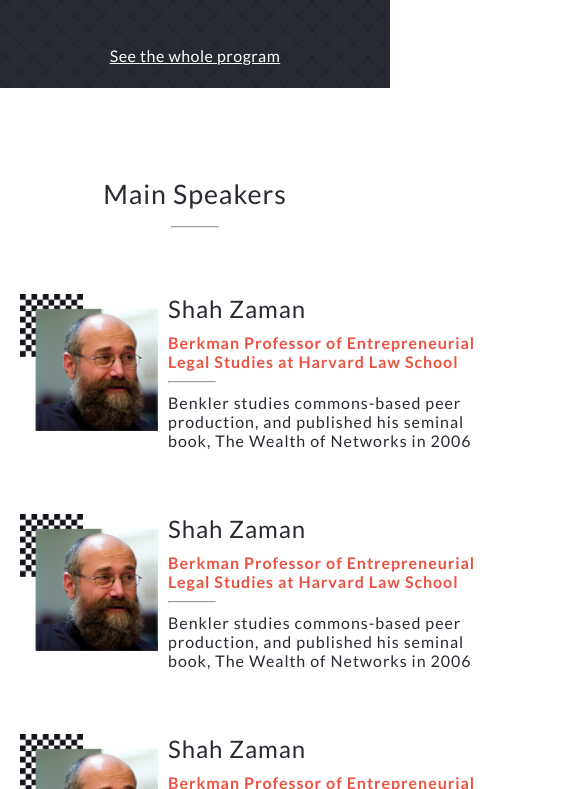
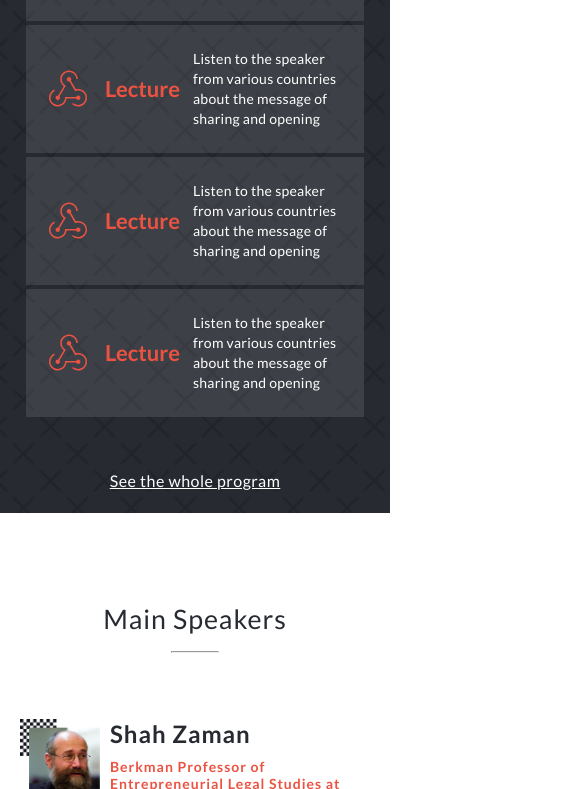
Before and after one commit to shahzaman900/module1-capstone-project, a website: page index.html in a window 390 px wide. Shown: the part 1211-2000 px from the top of the page, 585 px wide, since content can reach past the window. Drawn offline with nearby package versions, Linux system fonts and the light colour scheme; files whose address does not match are found by name.

Commit message:
complete mobile version of header , headline and speakers section

```diff
--- a/scss/headline/_headline.scss
+++ b/scss/headline/_headline.scss
@@ -1,4 +1,4 @@
-@mixin mobile {
+@mixin mobileHeadline {
   @media (max-width: 768px) {
     @content;
   }
@@ -22,6 +22,12 @@
     align-items: flex-start;
     gap: 1.875rem;
 
+    @include mobileHeadline {
+     max-width: none;
+     padding-left: 1rem;
+     padding-right: 1rem;
+  }
+
     .heading {
       display: flex;
       flex-direction: column;
@@ -32,6 +38,10 @@
         color: var(--primary-c-olor, #EC5242);
         font-size: 2.85438rem;
         letter-spacing: 0.08725rem;
+
+        @include mobileHeadline {
+          font-size: 1.5rem;
+        }
       }
 
       h1 {
@@ -42,6 +52,14 @@
           line-height: 5.625rem;
           letter-spacing: -0.09rem;
           background-image: url(../images/bg.jpg);
+
+          @include mobileHeadline {
+          font-size: 3rem;
+          font-weight: 700;
+          line-height: 3rem;
+          letter-spacing: -0.09rem;
+          background-image: url(../images/bg.jpg);
+        }
       }
     }
 
@@ -53,6 +71,10 @@
       gap: 0.625rem;
       border: 5px solid #FFF;
       background: #FAFAFB;
+
+      @include mobileHeadline {
+        width: 100%;
+      }
 
       p {
         color: var(--secondary-color, #272A31);
@@ -72,43 +94,28 @@
       h4 {
         color: var(--secondary-color, #272A31);
         font-size: 2.25rem;
-        font-family: Lato;
         font-weight: 900;
         letter-spacing: 0.09375rem;
+
+        @include mobileHeadline {
+          font-size: 1.5rem;
+          font-weight: 700;
+        }
+
       }
 
       p {
         color: var(--secondary-color, #272A31);
         font-size: 1.5rem;
-        font-family: Lato;
         font-weight: 500;
         letter-spacing: -0.03125rem;
+
+        @include mobileHeadline {
+          font-size: 1rem;
+        }
       }
     }
   }
 
-  @include mobile {
-    background-color: #EC5242;
 
-    .content {
-      max-width: unset;
-      gap: 1rem;
-
-      .heading {
-
-        h3 {
-          font-size: 1.5rem;
-        }
-
-        h1 {
-          font-size: 3rem;
-          font-weight: 900;
-          line-height: 5.625rem;
-          letter-spacing: -0.09rem;
-          background-image: url(../images/bg.jpg);
-        }
-
-      }
-    }
-  }
 }
--- a/scss/mainProgram/_mainProgram.scss
+++ b/scss/mainProgram/_mainProgram.scss
@@ -1,3 +1,10 @@
+@mixin mainProgram {
+  @media (max-width: 768px) {
+    @content;
+  }
+}
+
+
 #mainProgram {
   display: flex;
   padding: 0.625rem;
@@ -12,8 +19,12 @@
     display: flex;
     flex-direction: column;
     align-items: center;
-    width: 65rem;
+    max-width: 65rem;
     gap: 2.625rem;
+
+    @include mainProgram {
+      width: 100%;
+    }
 
     .title {
       display: flex;
@@ -43,6 +54,11 @@
       align-items: flex-start;
       gap: 0.25rem;
 
+      @include mainProgram {
+        flex-wrap: wrap;
+        padding: 0 1rem;
+      }
+
       .card {
         display: flex;
         flex-direction: column;
@@ -51,6 +67,11 @@
         padding: 1.5rem 1.125rem;
         flex: 1 0 0;
         background: rgba(255, 255, 255, 0.10);
+
+        @include mainProgram {
+         flex: auto;
+         flex-direction: row;
+        }
 
         h5 {
           color: var(--primary-c-olor, #EC5242);
@@ -64,6 +85,10 @@
           font-size: 0.875rem;
           line-height: 1.25rem;
           letter-spacing: 0.01563rem;
+
+          @include mainProgram {
+            text-align: left;
+          }
         }
       }
     }
--- a/scss/mainSpeakers/_mainSpeakers.scss
+++ b/scss/mainSpeakers/_mainSpeakers.scss
@@ -1,3 +1,10 @@
+@mixin mainSpeakers {
+  @media (max-width: 768px) {
+    @content;
+  }
+}
+
+
 #mainSpeakers {
   display: flex;
   justify-content: center;
@@ -56,6 +63,11 @@
         img {
           width: 8.625rem;
           height: 8.5625rem;
+
+          @include mainSpeakers {
+             width: 5rem;
+             height: 5rem;
+          }
         }
 
         .content {
@@ -68,8 +80,12 @@
             color: #272A31;
             width: 19.3125rem;
             font-size: 1.5rem;
-            font-weight: 500;
+            font-weight: 600;
             letter-spacing: 0.05981rem;
+
+            @include mainSpeakers {
+              width: auto;
+            }
           }
 
           h4 {
@@ -77,6 +93,11 @@
             width: 19.3125rem;
             font-size: 1rem;
             letter-spacing: 0.05981rem;
+
+            @include mainSpeakers {
+              width: auto;
+              font-size: 14px;
+            }
           }
 
           hr {
@@ -91,6 +112,11 @@
             font-size: 1rem;
             font-family: Lato;
             letter-spacing: 0.05981rem;
+
+            @include mainSpeakers {
+              width: auto;
+              font-size: 14px;
+            }
           }
         }
       }
```
Also changed, not shown: dist/index.css, scss/headline/dist/_headline.css, scss/mainProgram/dist/_mainProgram.css, scss/mainSpeakers/dist/_mainSpeakers.css, 1 other file.
